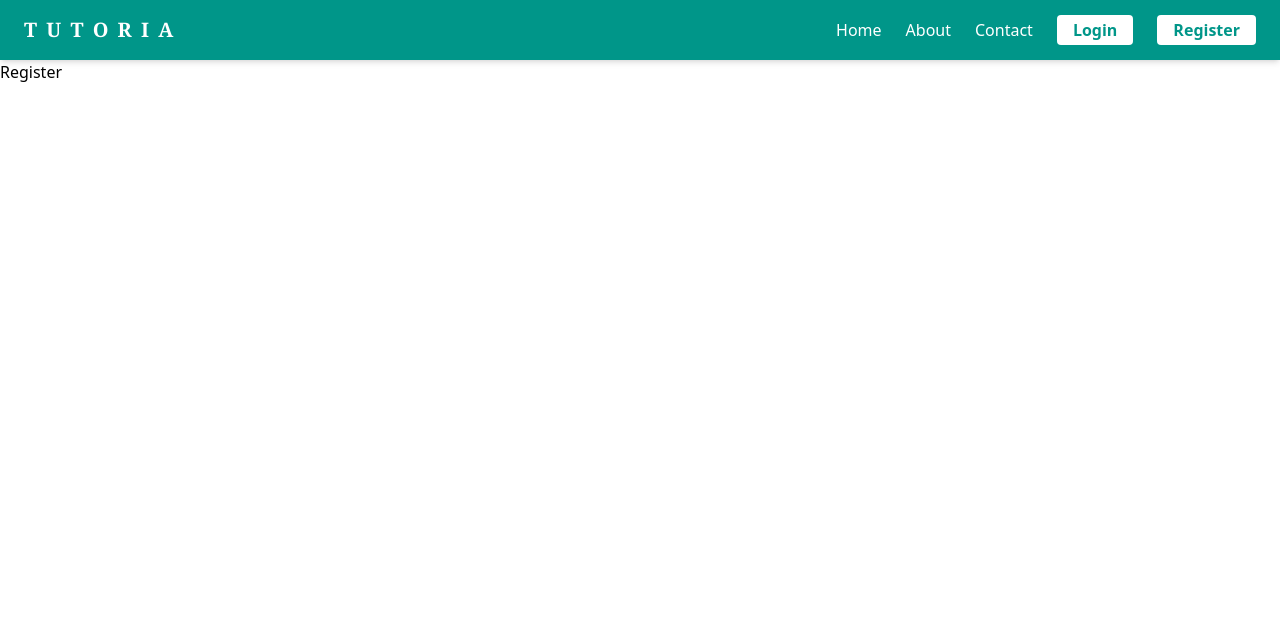
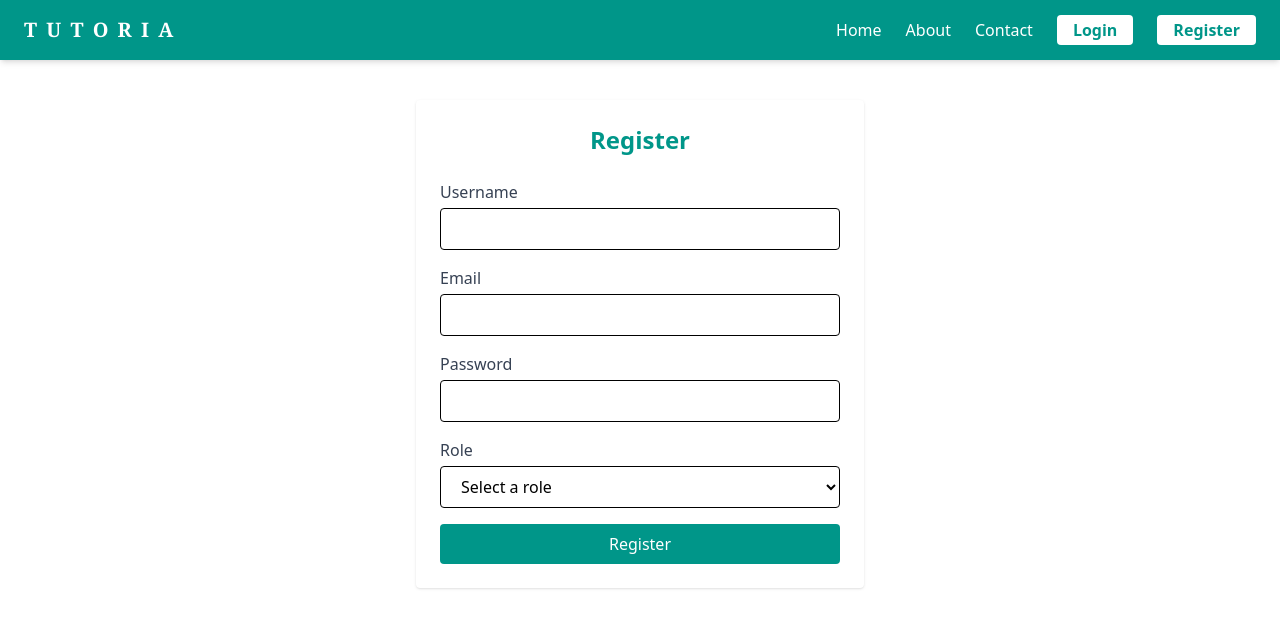
Before and after one commit to yogendrabaskota/Tutoria, a React (Vite) app in the folder Frontend/: page /register in a window 1280 px wide. Shown: the top 628 px of the page. Built offline with nearby package versions, Linux system fonts and the light colour scheme.

Commit message:
Register and Login implement

```diff
--- a/Frontend/src/App.jsx
+++ b/Frontend/src/App.jsx
@@ -2,7 +2,8 @@
 import { BrowserRouter, Route, Routes } from 'react-router-dom'
 import './App.css'
 import Navbar from './components/Navbar'
-import Register from './pages/Register'
+import Login from './components/auth/Login'
+import Register from './components/auth/Register'
 
 function App() {
 
@@ -12,6 +13,7 @@ function App() {
     <Navbar />
     <Routes>
       <Route path="/register" element={<Register />} />
+      <Route path="/login" element={<Login />} />
     </Routes>
     </BrowserRouter>
 
--- a/Frontend/src/components/Navbar.jsx
+++ b/Frontend/src/components/Navbar.jsx
@@ -1,7 +1,15 @@
-import React from 'react';
+import React, { useEffect, useState } from 'react';
 import { Link } from 'react-router-dom';
 
 const Navbar = () => {
+  const [isLoggedIn, setIsLoggedIn] = useState(false);
+
+  // Check token on component mount
+  useEffect(() => {
+    const token = localStorage.getItem('token');
+    setIsLoggedIn(!!token); // convert token to true/false
+  }, []);
+
   return (
     <nav className="bg-teal-600 text-white px-6 py-4 shadow-md w-full m-0">
       <div className="flex justify-between items-center w-full">
@@ -11,46 +19,17 @@ const Navbar = () => {
 
         <ul className="flex space-x-6 items-center">
           <li>
-            <Link
-              to="/"
-              className="hover:text-gray-200"
-            >
-              Home
-            </Link>
+            <Link to="/" className="hover:text-gray-200">Home</Link>
           </li>
           <li>
-            <Link
-              to="/about"
-              className="hover:text-gray-200"
-            >
-              About
-            </Link>
+            <Link to="/about" className="hover:text-gray-200">About</Link>
           </li>
           <li>
-            <Link
-              to="/contact"
-              className="hover:text-gray-200"
-            >
-              Contact
-            </Link>
+            <Link to="/contact" className="hover:text-gray-200">Contact</Link>
           </li>
-           {/* <li>
-            <Link
-              to="/login"
-              className="hover:text-gray-200"
-            >
-              Login
-            </Link>
-          </li>
-           <li>
-            <Link
-              to="/"
-              className="hover:text-gray-200"
-            >
-              Register
-            </Link>
-          </li> */}
 
+          {!isLoggedIn ? (
+            <>
               <li>
                 <Link
                   to="/login"
@@ -67,6 +46,17 @@ const Navbar = () => {
                   Register
                 </Link>
               </li>
+            </>
+          ) : (
+            <li>
+              <Link
+                to="/dashboard"
+                className="bg-white text-teal-600 font-semibold px-4 py-1 rounded hover:bg-gray-100 transition"
+              >
+                Dashboard
+              </Link>
+            </li>
+          )}
         </ul>
       </div>
     </nav>
--- /dev/null
+++ b/Frontend/src/components/auth/Form.jsx
@@ -0,0 +1,51 @@
+import React from 'react';
+
+const Form = ({ title, fields, onSubmit }) => {
+  return (
+    <div className="max-w-md mx-auto mt-10 p-6 bg-white rounded shadow">
+      <h2 className="text-2xl font-bold mb-6 text-center text-teal-600">{title}</h2>
+      <form onSubmit={onSubmit} className="space-y-4">
+        {fields.map(({ label, type, name, value, onChange, options }, index) => (
+          <div key={index}>
+            <label className="block mb-1 text-gray-700">{label}</label>
+
+            {type === 'select' ? (
+              <select
+                name={name}
+                value={value}
+                onChange={onChange}
+                required
+                className="w-full px-4 py-2 border rounded focus:outline-none focus:ring-2 focus:ring-teal-500"
+              >
+                <option value="">Select a role</option>
+                {options.map((opt, i) => (
+                  <option key={i} value={opt}>
+                    {opt}
+                  </option>
+                ))}
+              </select>
+            ) : (
+              <input
+                type={type}
+                name={name}
+                value={value}
+                onChange={onChange}
+                required
+                className="w-full px-4 py-2 border rounded focus:outline-none focus:ring-2 focus:ring-teal-500"
+              />
+            )}
+          </div>
+        ))}
+
+        <button
+          type="submit"
+          className="w-full bg-teal-600 text-white py-2 rounded hover:bg-teal-700 transition"
+        >
+          {title}
+        </button>
+      </form>
+    </div>
+  );
+};
+
+export default Form;
--- /dev/null
+++ b/Frontend/src/components/auth/Login.jsx
@@ -0,0 +1,52 @@
+import React, { useState } from 'react';
+import Form from './Form';
+import { useNavigate } from 'react-router-dom';
+
+const Login = () => {
+    const navigate = useNavigate()
+  const [email, setEmail] = useState('');
+  const [password, setPassword] = useState('');
+
+  const handleLogin = async (e) => {
+    e.preventDefault();
+    try {
+      const res = await fetch('http://localhost:4000/user/login', {
+        method: 'POST',
+        headers: { 'Content-Type': 'application/json' },
+        body: JSON.stringify({ email, password }),
+      });
+      const data = await res.json();
+
+     if (res.status === 200 || res.ok) {
+        localStorage.setItem('token', data.token);
+        window.location.reload()
+        navigate('/');
+      } else {
+        alert(data.message || 'Login failed.');
+      }
+    } catch (err) {
+      console.error('Login failed:', err);
+    }
+  };
+
+  const fields = [
+    {
+      label: 'Email',
+      type: 'email',
+      name: 'email',
+      value: email,
+      onChange: (e) => setEmail(e.target.value),
+    },
+    {
+      label: 'Password',
+      type: 'password',
+      name: 'password',
+      value: password,
+      onChange: (e) => setPassword(e.target.value),
+    },
+  ];
+
+  return <Form title="Login" fields={fields} onSubmit={handleLogin} />;
+};
+
+export default Login;
--- /dev/null
+++ b/Frontend/src/components/auth/Register.jsx
@@ -0,0 +1,70 @@
+import React, { useState } from 'react';
+import Form from './Form';
+import { useNavigate } from 'react-router-dom';
+
+const Register = () => {
+    const navigate = useNavigate()
+  const [name, setName] = useState('');
+  const [email, setEmail] = useState('');
+  const [password, setPassword] = useState('');
+  const [role, setRole] = useState('');
+
+  const handleRegister = async (e) => {
+    e.preventDefault();
+    try {
+      const res = await fetch('http://localhost:4000/user/register', {
+        method: 'POST',
+        headers: { 'Content-Type': 'application/json' },
+        body: JSON.stringify({ name, email, password, role }),
+      });
+      const data = await res.json();
+       if (res.status === 200 || res.ok) {
+        // Registration successful
+        navigate('/login');
+      } else {
+        // Show error from backend (if available), else generic
+        alert(data.message || 'Registration failed.');
+      }
+
+    } catch (err) {
+      alert('Something went wrong. Please try again later.')
+      console.error('Registration failed:', err);
+    }
+  };
+
+  const fields = [
+    {
+      label: 'Username',
+      type: 'text',
+      name: 'name',
+      value: name,
+      onChange: (e) => setName(e.target.value),
+    },
+    {
+      label: 'Email',
+      type: 'email',
+      name: 'email',
+      value: email,
+      onChange: (e) => setEmail(e.target.value),
+    },
+    {
+      label: 'Password',
+      type: 'password',
+      name: 'password',
+      value: password,
+      onChange: (e) => setPassword(e.target.value),
+    },
+   {
+    label: 'Role',
+    type: 'select', // use "select" instead of "role"
+    name: 'role',
+    value: role,
+    onChange: (e) => setRole(e.target.value),
+    options: ['User', 'Teacher'], // add options
+  },
+  ];
+
+  return <Form title="Register" fields={fields} onSubmit={handleRegister} />;
+};
+
+export default Register;
--- a/Frontend/src/pages/Register.jsx
+++ /dev/null
@@ -1,9 +0,0 @@
-import React from 'react'
-
-const Register = () => {
-  return (
-    <div>Register</div>
-  )
-}
-
-export default Register
--- a/package.json
+++ b/package.json
@@ -12,6 +12,7 @@
   "description": "",
   "dependencies": {
     "bcrypt": "^5.1.1",
+    "cors": "^2.8.5",
     "dotenv": "^16.5.0",
     "express": "^5.1.0",
     "jsonwebtoken": "^9.0.2",
@@ -22,6 +23,7 @@
   },
   "devDependencies": {
     "@types/bcrypt": "^5.0.2",
+    "@types/cors": "^2.8.18",
     "@types/express": "^5.0.1",
     "@types/jsonwebtoken": "^9.0.9",
     "@types/node": "^22.15.17",
```
Also changed, not shown: 2 other files (tests, documents, lock files or other folders). Lines whose indentation alone changed are shown as unchanged.
